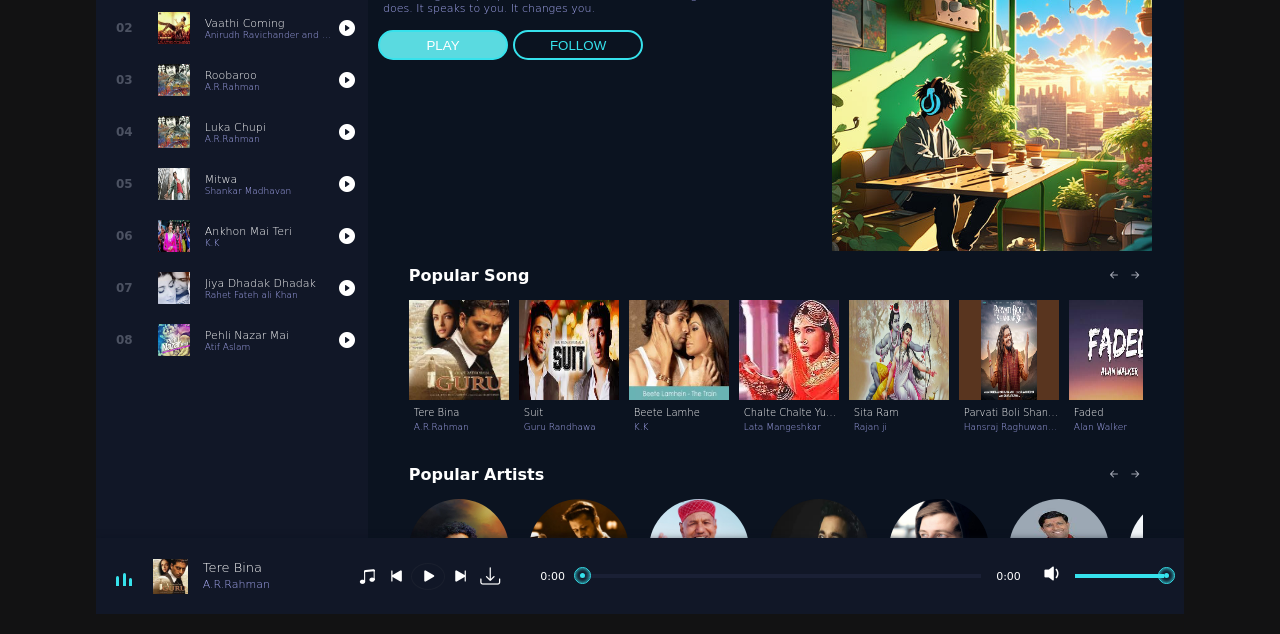
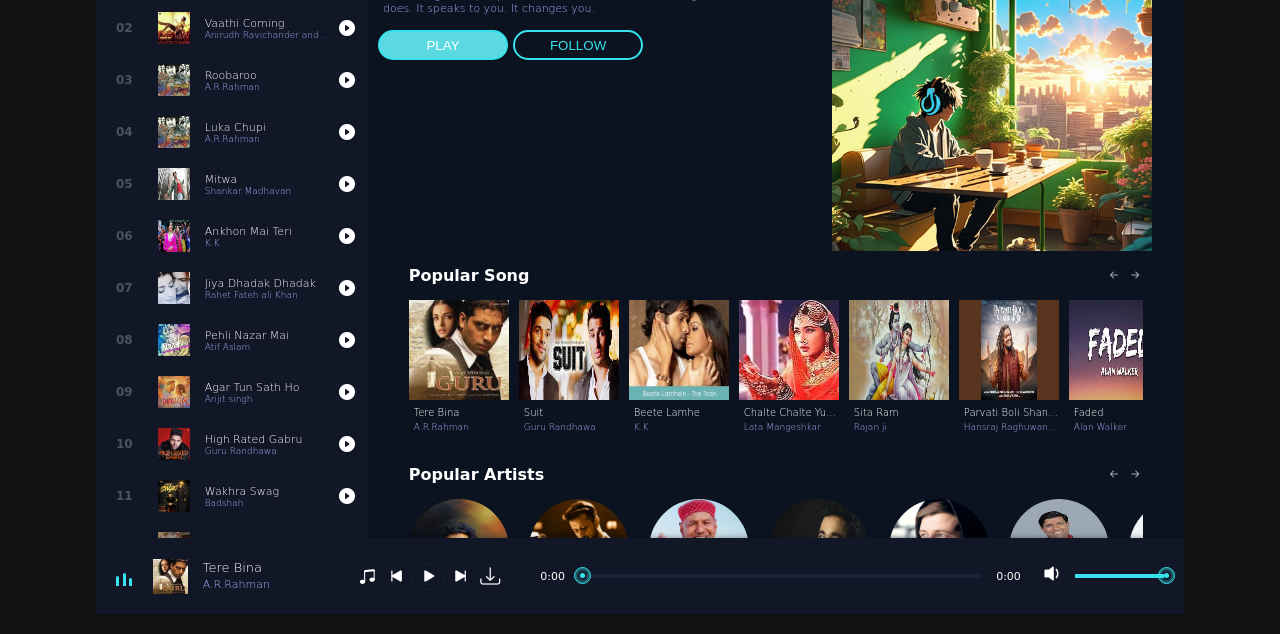
Before and after one commit to Saurabhnauni/Music-player, a plain HTML site: page index.html in a window 1280 px wide. Shown: the part 166-800 px from the top of the page. Drawn offline with nearby package versions, Linux system fonts and the light colour scheme; a web font is replaced by a local one.

Commit message:
Update style.css

```diff
--- a/style.css
+++ b/style.css
@@ -151,7 +151,7 @@ header .menu_side .playlist .active .bi {
 
 header .menu_side .menu_song {
     width: 100%;
-    height: 415px;
+    height: 600px;
     /* border: 1px solid white; */
     margin-top: 40px;
     /* for creating scroll effect */
```
